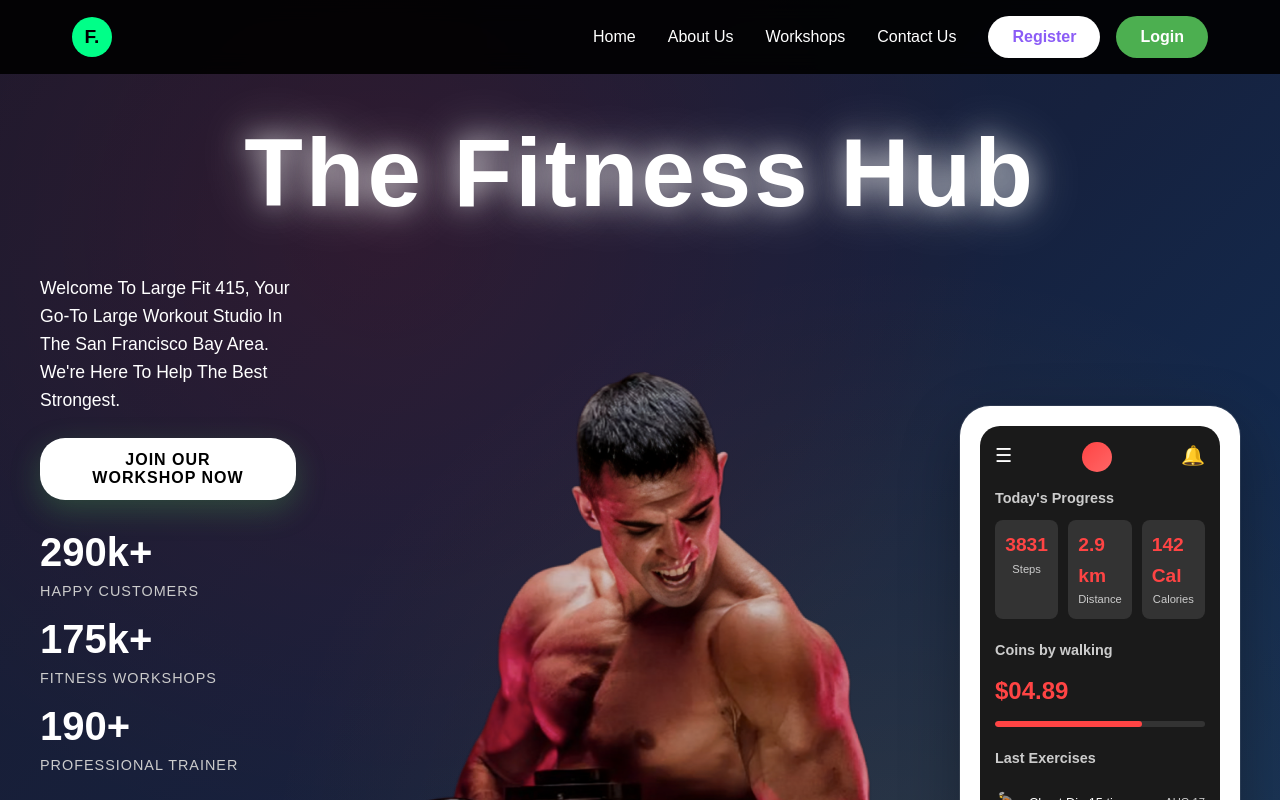
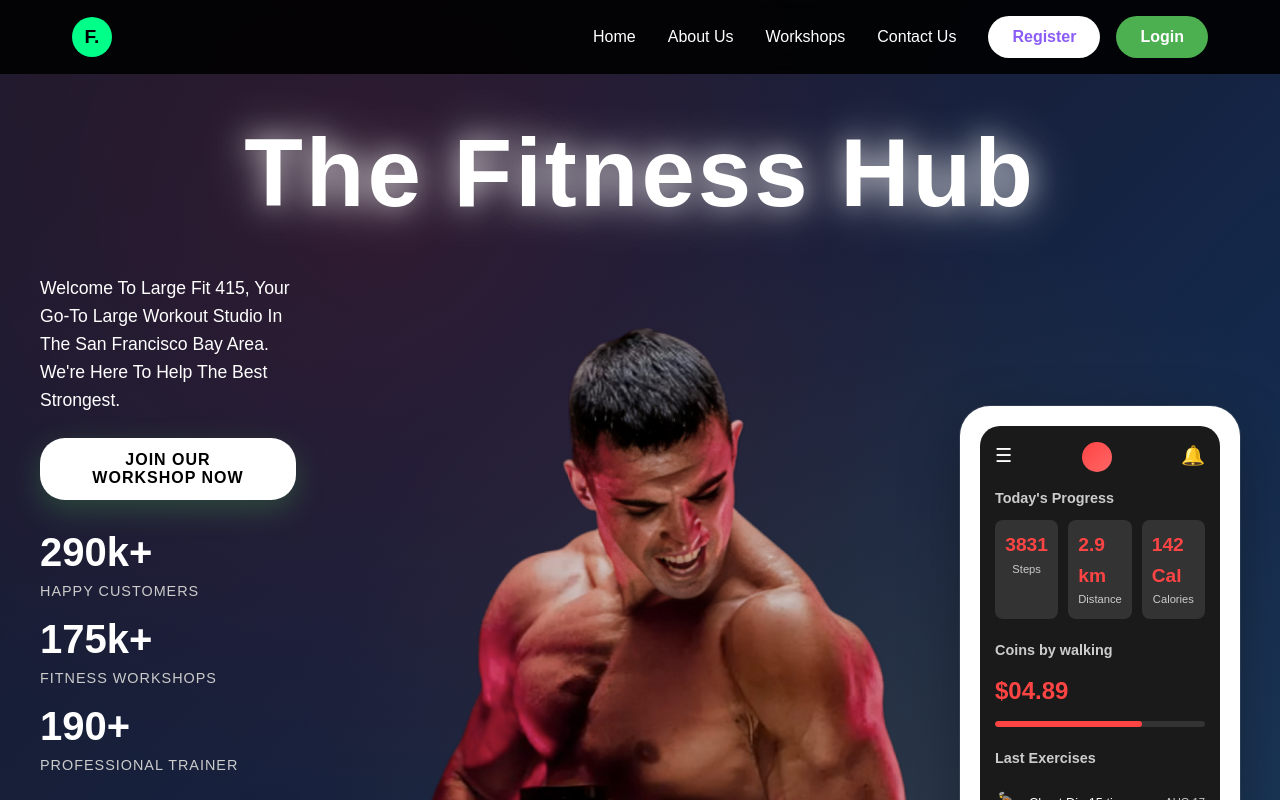
Before and after one commit to rajni2002491/gym_website, a React (Vite) app: page / in a window 1280 px wide. Shown: the top 800 px of the page. Built offline with nearby package versions, Linux system fonts and the light colour scheme.

Commit message:
fix done hero sec

```diff
--- a/src/App.css
+++ b/src/App.css
@@ -153,10 +153,10 @@ body {
 /* Hero Section */
 .hero {
   background: linear-gradient(135deg, #1a1a2e 0%, #16213e 50%, #0f3460 100%);
-  padding: 120px 0 80px;
-  min-height: 100vh;
-  display: flex;
-  align-items: center;
+  padding: 120px 0 0;
+  min-height: auto;
+  display: flex;
+  align-items: flex-start;
   position: relative;
   overflow: hidden;
 }
@@ -176,9 +176,10 @@ body {
 .hero-container {
   max-width: 1400px;
   margin: 0 auto;
-  padding: 0 2rem;
+  padding: 0 2rem 0 2rem;
   position: relative;
   z-index: 1;
+  padding-bottom: 0;
 }
 
 .hero-title-section {
@@ -402,7 +403,7 @@ body {
 .fitness-man-img {
   width: 600px;
   height: 700px;
-  object-fit: contain;
+  object-fit: cover;
   object-position: center;
   transition: all 0.3s ease;
 }
```
